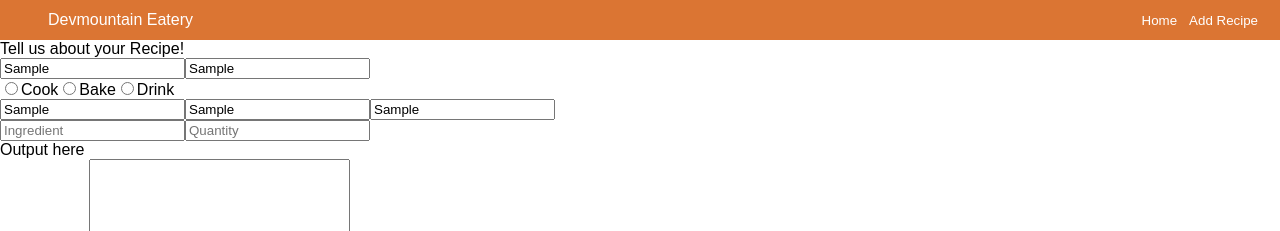
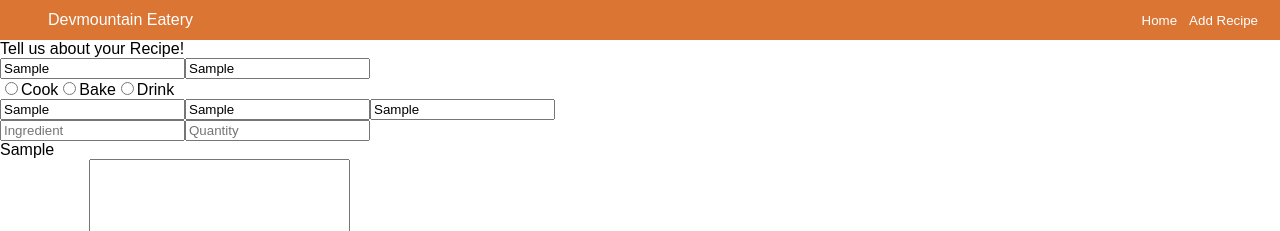
Before and after one commit to johnsonav1992/react-recipe-app, a React (Create React App) app: page /newRecipe in a window 1280 px wide. Both pictures are taken after typing "Sample", "Sample", "Sample", "Sample", "Sample", "Sample" into the empty fields and a click on the button "Add Another". Shown: the top 231 px of the page. Built offline with nearby package versions, Linux system fonts and the light colour scheme.

Commit message:
more valid.

```diff
--- a/src/components/detailComponents/DetailScreen.jsx
+++ b/src/components/detailComponents/DetailScreen.jsx
@@ -12,8 +12,6 @@ const DetailScreen = () => {
 			setRecipe(res.data)
 		})
 	}, [id])
-
-  console.log(recipe)
 
 	return (
 		<>
@@ -51,7 +49,7 @@ const DetailScreen = () => {
 					<h2 className="instructions-title">Instructions</h2>
 					<article className="instructions-text">
 						<p style={{ whiteSpace: 'pre-wrap' }}>
-							{recipe.instructions }
+							{recipe.instructions && JSON.parse(JSON.stringify(recipe.instructions))}
 						</p>
 					</article>
 				</div>
--- a/src/components/newRecipeComponents/NewRecipeScreen.jsx
+++ b/src/components/newRecipeComponents/NewRecipeScreen.jsx
@@ -1,6 +1,7 @@
 import React, { useState } from 'react'
 import { Formik } from 'formik'
 import axios from 'axios'
+import { Link } from 'react-router-dom'
 
 const NewRecipeScreen = () => {
 	const [ingredients, setIngredients] = useState([])
@@ -116,7 +117,9 @@ const NewRecipeScreen = () => {
 									onChange={e => setQuantity(e.target.value)}
 								/>
 							</fieldset>
-							<ul className="output">Output here</ul>
+							<ul className="output">
+                {ingredients.map(ingredient => <li key={ingredient.name}>{ingredient.quantity} {ingredient.name}</li>)}
+              </ul>
 						</div>
 						<button
 							type="button"
```
